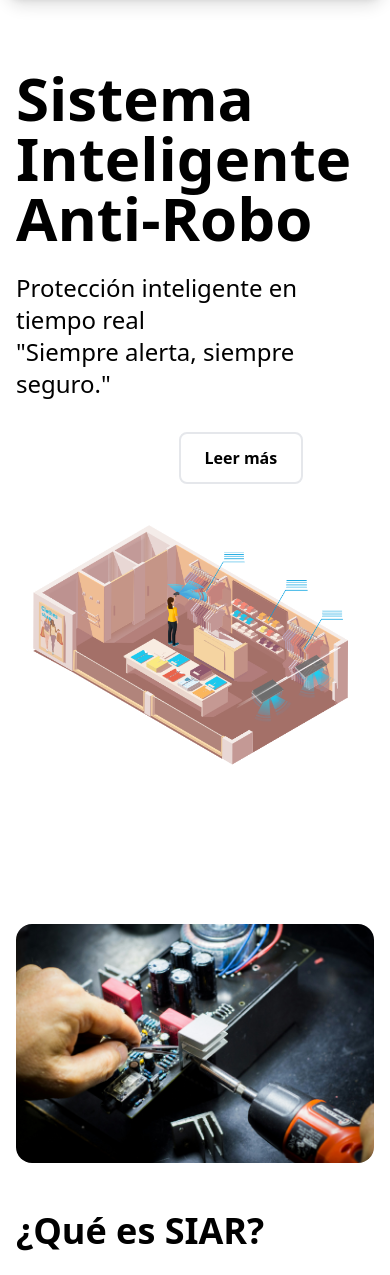
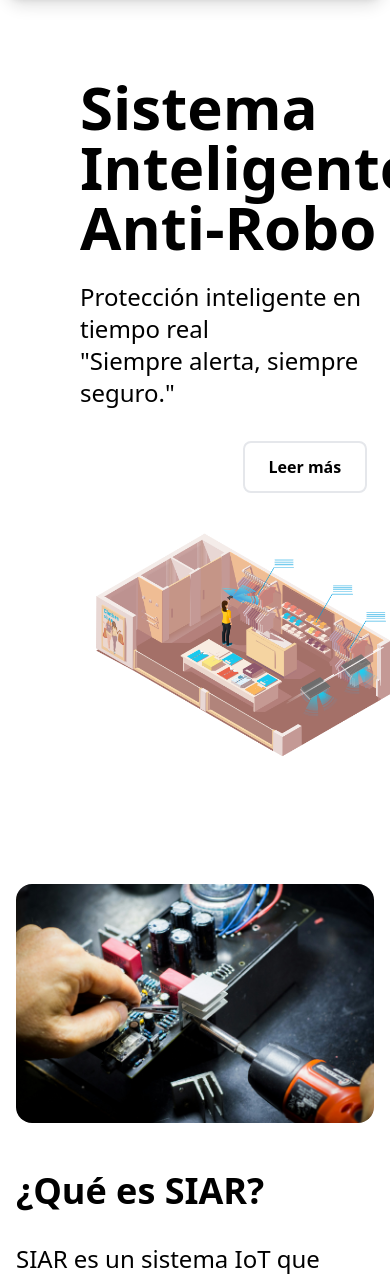
Before and after one commit to aredPR/siar-web, a Django app: page / in a window 390 px wide; the page is wider, and only the part inside the window is pictured. Shown: the part 64-1339 px from the top of that part. Run offline with Django 5.2, Linux system fonts and the light colour scheme; some libraries are stand-ins or nearby versions.

```diff
--- a/mysite/home/templates/index.html
+++ b/mysite/home/templates/index.html
@@ -5,8 +5,8 @@
 
 {% block content %}
 <!-- Hero Section -->
-<section class="relative min-h-screen flex items-center ">
-    <div class="container mx-auto px-4 py-16">
+<section class="relative min-h-screen flex items-center">
+    <div class="container mx-auto px-20 py-16">
         <div class="grid md:grid-cols-2 gap-8 items-center">
             <div>
                 <h1 class="text-6xl font-bold text-primary mb-6">Sistema Inteligente Anti-Robo</h1>
@@ -31,7 +31,7 @@
 </section>
 
 <!-- ¿Qué es? Section -->
-<section class="min-h-screen flex items-center py-20 px-4 sm:px-6 lg:px-8 bg-gradient-to-br from-background to-secondary/10">
+<section class="min-h-screen flex items-center py-10 px-4 sm:px-6 lg:px-8 bg-gradient-to-br from-background to-secondary/10">
     <div class="max-w-7xl mx-auto">
         <div class="grid lg:grid-cols-2 gap-12 items-center">
             <div class="relative group">
@@ -87,7 +87,7 @@
 </section>
 
 <!-- How It Works -->
-<section class="py-20 bg-background">
+<section class="py-20">
     <div class="container mx-auto px-4">
         <h2 class="text-4xl font-semibold text-center mb-16 text-primary">¿Cómo funciona?</h2>
         <div class="grid md:grid-cols-3 gap-8">
@@ -149,7 +149,7 @@
  <section class="py-20 px-4 md:px-8 lg:px-16">
         <div class="max-w-8xl mx-auto">
             <div class="text-center mb-16">
-                <h2 class="text-4xl font-semibold mb-4 text-primary">¿Qué dicen nuestros clientes?</h2>
+                <h2 class="text-4xl font-semibold mb-8 text-primary">¿Qué dicen nuestros clientes?</h2>
                 <p class="text-xl max-w-2xl mx-auto">Experiencias reales de clientes que confían en nuestras soluciones de seguridad</p>
             </div>
 
```
Also changed, not shown: README.md.
